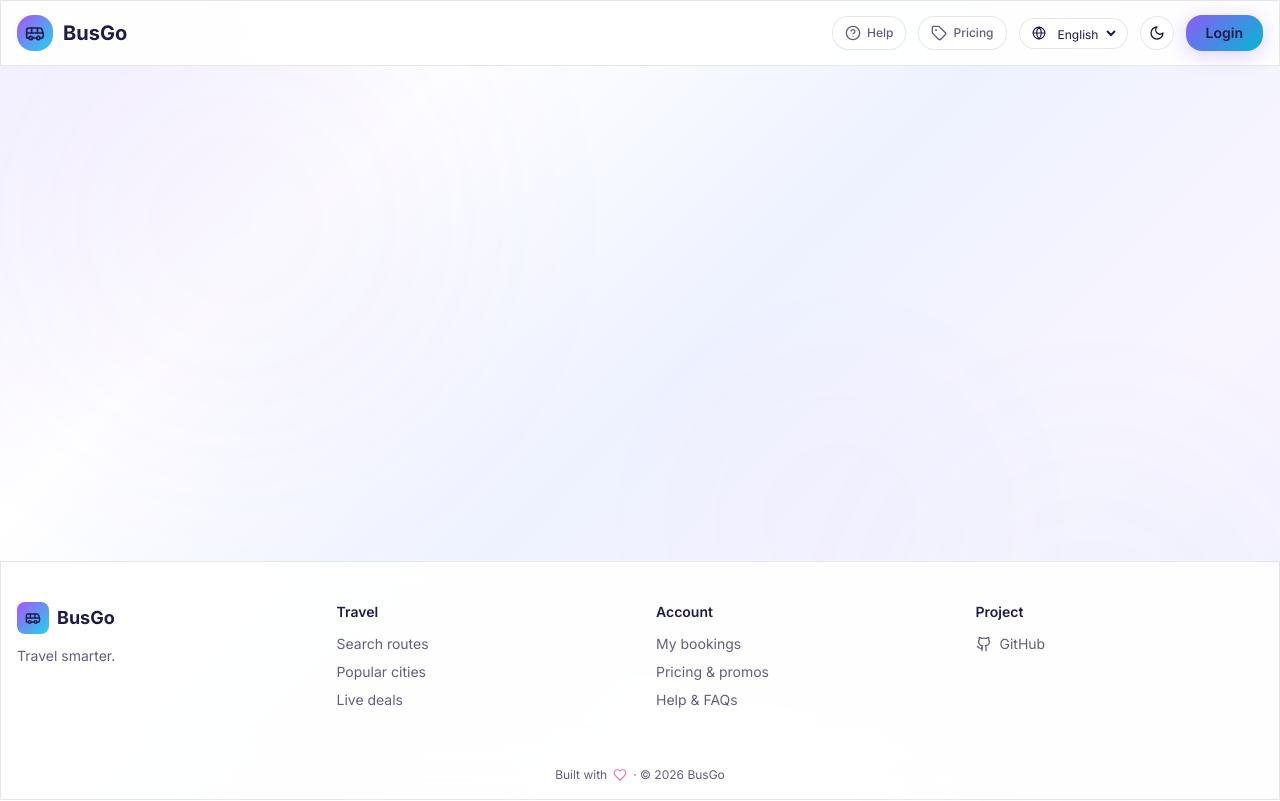
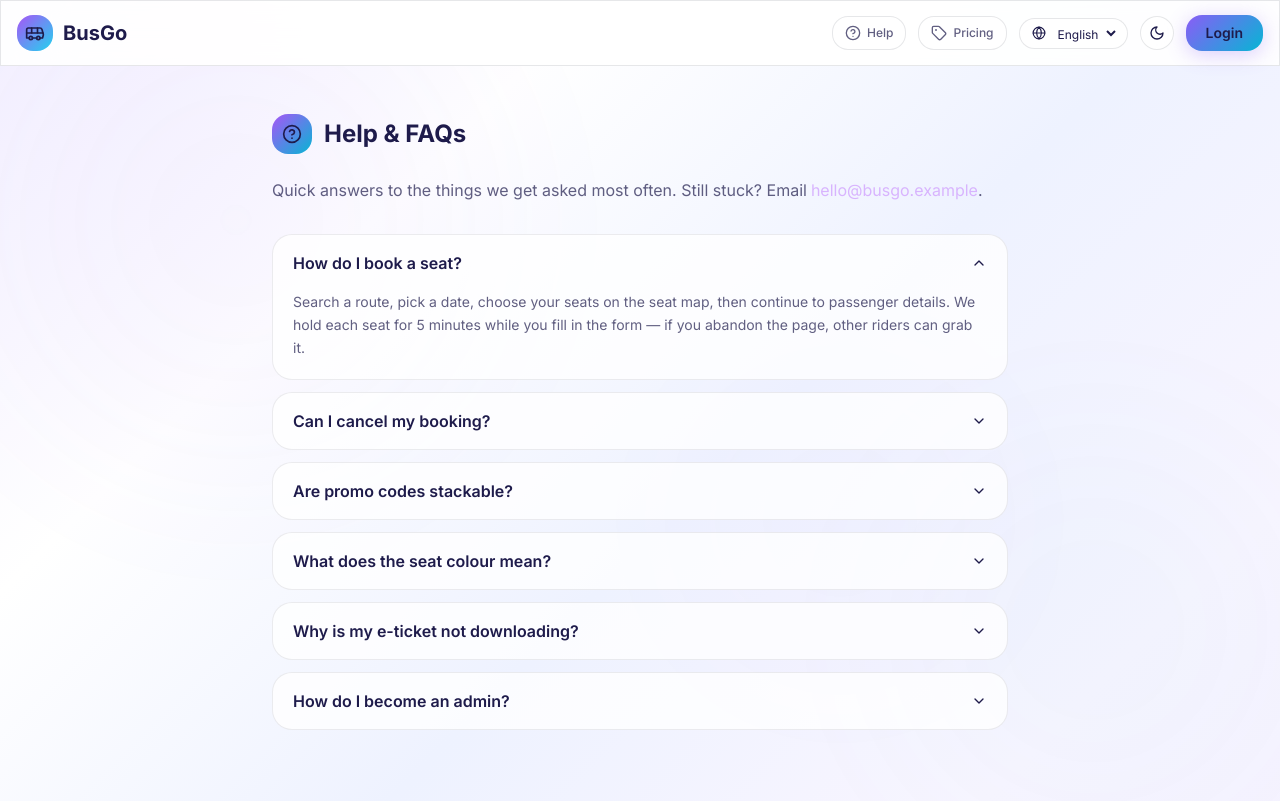
Before and after one commit to Sanjays2402/Bus-Booking-System, a React (Vite) app in the folder client/: page /help in a window 1280 px wide. Shown: the top 801 px of the page. Built offline with nearby package versions, Linux system fonts and the light colour scheme.

Commit message:
feat(client): add HelpPage with FAQ accordion at /help

```diff
--- a/client/src/App.tsx
+++ b/client/src/App.tsx
@@ -15,6 +15,7 @@ import AdminDashboard from './pages/AdminDashboard';
 import AuthPage from './pages/AuthPage';
 import ForgotPasswordPage from './pages/ForgotPasswordPage';
 import ResetPasswordPage from './pages/ResetPasswordPage';
+import HelpPage from './pages/HelpPage';
 
 function BackgroundOrbs() {
   return (
@@ -44,6 +45,7 @@ function AppContent() {
             <Route path="/auth" element={<AuthPage />} />
             <Route path="/forgot" element={<ForgotPasswordPage />} />
             <Route path="/reset" element={<ResetPasswordPage />} />
+            <Route path="/help" element={<HelpPage />} />
           </Routes>
         </main>
         <Footer />
--- /dev/null
+++ b/client/src/pages/HelpPage.tsx
@@ -0,0 +1,86 @@
+import { useState } from 'react';
+import { HelpCircle, ChevronDown } from 'lucide-react';
+
+interface QA {
+  q: string;
+  a: string;
+}
+
+const FAQS: QA[] = [
+  {
+    q: 'How do I book a seat?',
+    a: 'Search a route, pick a date, choose your seats on the seat map, then continue to passenger details. We hold each seat for 5 minutes while you fill in the form — if you abandon the page, other riders can grab it.',
+  },
+  {
+    q: 'Can I cancel my booking?',
+    a: 'Yes. Open your profile, find the booking, and tap Cancel. We show a refund preview before you confirm — the percentage depends on how close to departure you cancel (see the Pricing page).',
+  },
+  {
+    q: 'Are promo codes stackable?',
+    a: 'No — only one promo can be applied per booking. Codes are validated server-side, and the discount is recalculated against the cart total at booking time.',
+  },
+  {
+    q: 'What does the seat colour mean?',
+    a: 'Green = available, purple = you have selected it, amber pulsing = another rider is holding it, red = already booked. Holds expire after 5 minutes.',
+  },
+  {
+    q: 'Why is my e-ticket not downloading?',
+    a: 'The download button generates a PDF using your browser. If pop-ups are blocked you may need to allow them for this site. You can also fetch the ticket directly from /api/bookings/<id>/ticket.pdf.',
+  },
+  {
+    q: 'How do I become an admin?',
+    a: 'Admin accounts are seeded by a database administrator. There is no self-service admin sign-up by design.',
+  },
+];
+
+export default function HelpPage() {
+  const [open, setOpen] = useState<number | null>(0);
+
+  return (
+    <div className="max-w-3xl mx-auto px-4 py-12 animate-fade-in">
+      <div className="flex items-center gap-3 mb-6">
+        <div className="w-10 h-10 rounded-xl bg-gradient-to-br from-purple-500 to-cyan-500 flex items-center justify-center">
+          <HelpCircle className="w-5 h-5 text-white" />
+        </div>
+        <h1 className="text-2xl font-bold text-white">Help &amp; FAQs</h1>
+      </div>
+
+      <p className="text-white/60 mb-8">
+        Quick answers to the things we get asked most often. Still stuck? Email
+        <a className="text-purple-300 ml-1" href="mailto:hello@busgo.example">
+          hello@busgo.example
+        </a>
+        .
+      </p>
+
+      <ul className="space-y-3">
+        {FAQS.map((faq, i) => (
+          <li key={faq.q} className="glass rounded-2xl overflow-hidden">
+            <button
+              type="button"
+              className="w-full flex items-center justify-between px-5 py-4 text-left text-white"
+              aria-expanded={open === i}
+              aria-controls={`faq-panel-${i}`}
+              onClick={() => setOpen(open === i ? null : i)}
+            >
+              <span className="font-semibold">{faq.q}</span>
+              <ChevronDown
+                className={`w-4 h-4 transition-transform ${
+                  open === i ? 'rotate-180' : ''
+                }`}
+              />
+            </button>
+            {open === i && (
+              <div
+                id={`faq-panel-${i}`}
+                className="px-5 pb-5 text-white/70 text-sm leading-relaxed"
+              >
+                {faq.a}
+              </div>
+            )}
+          </li>
+        ))}
+      </ul>
+    </div>
+  );
+}
```
